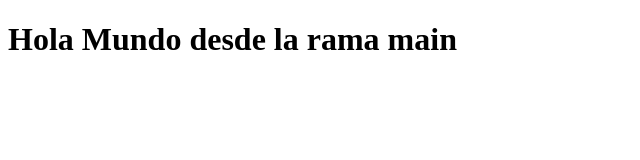
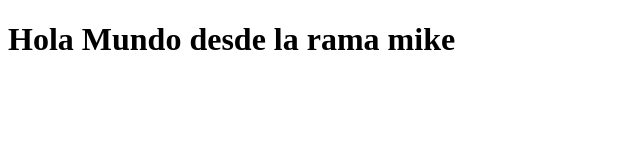
Before and after one commit to mikesocorecc/controlempresarial, a plain HTML site: page index.html in a window 1280 px wide. Shown: the full height of the page, 0-640 px from the left. Drawn offline with Linux system fonts and the light colour scheme.

Commit message:
Subio desde mike

```diff
--- a/index.html
+++ b/index.html
@@ -7,6 +7,6 @@
     <title>Document</title>
 </head>
 <body>
-    <h1>Hola Mundo desde la rama main</h1>
+    <h1>Hola Mundo desde la rama mike</h1>
 </body>
 </html>
```
